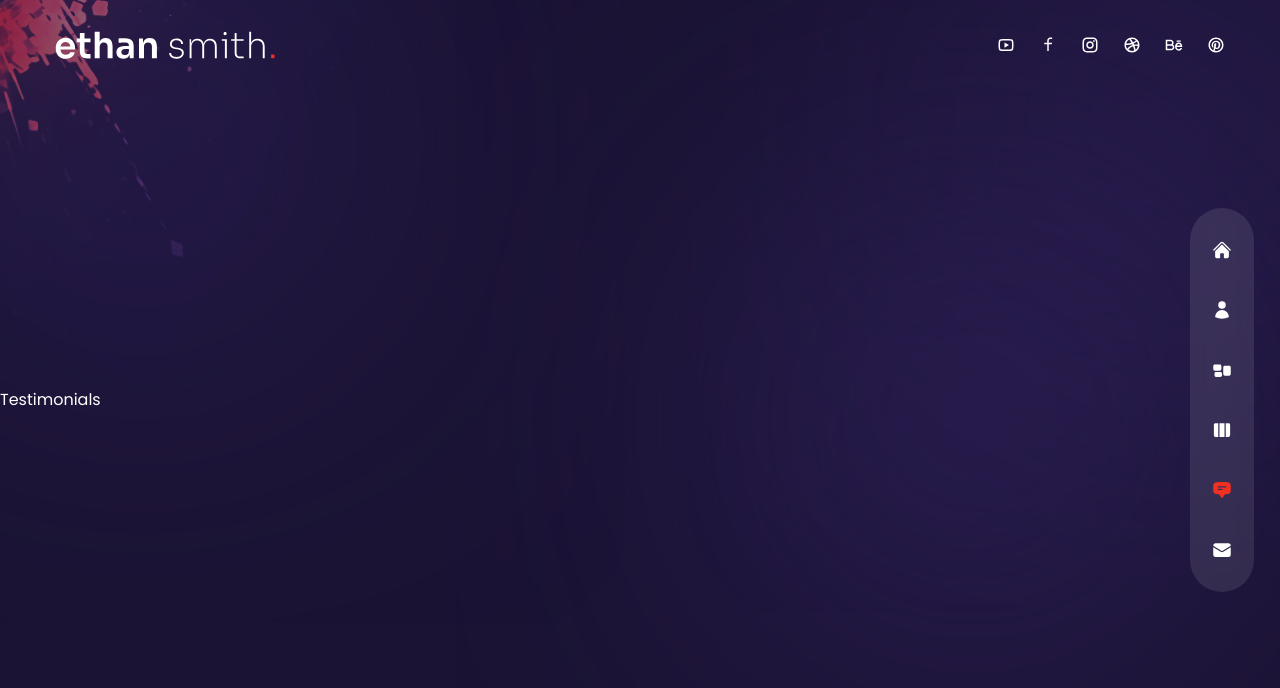
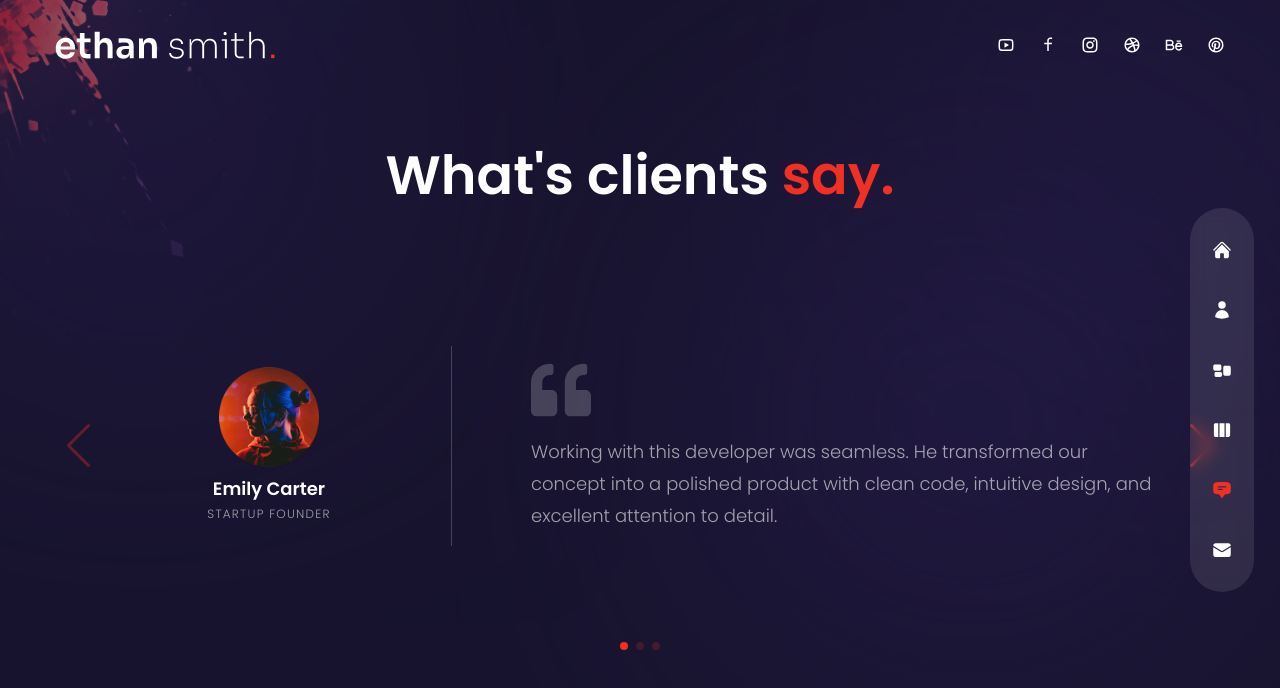
Before and after one commit to Eugensson/portfolio_4, a Next.js app: page /testimonials in a window 1280 px wide. Shown: the top 688 px of the page. Built offline with nearby package versions, Linux system fonts and the light colour scheme.

Commit message:
Created Testimonials page

```diff
--- a/app/testimonials/page.tsx
+++ b/app/testimonials/page.tsx
@@ -1,5 +1,9 @@
 import type { Metadata } from "next";
 import * as motion from "motion/react-client";
+
+import { TestimonialSlider } from "@/components/testimonial-slider";
+
+import { fadeIn } from "@/lib/variants";
 
 export const metadata: Metadata = {
   title: "Testimonials",
@@ -13,9 +17,28 @@ const Testimonials = () => {
         opacity: 1,
         transition: { delay: 0.6, duration: 0.4, ease: "easeIn" },
       }}
-      className="h-screen flex items-center"
+      className="h-full py-35 flex items-center bg-primary/30 text-center"
     >
-      Testimonials
+      <div className="container space-y-4">
+        <motion.div
+          variants={fadeIn("up", 1.4)}
+          initial="hidden"
+          animate="show"
+          exit="hidden"
+        >
+          <h2 className="h2">
+            What&apos;s clients <span className="text-accent">say.</span>
+          </h2>
+        </motion.div>
+        <motion.div
+          variants={fadeIn("up", 1.6)}
+          initial="hidden"
+          animate="show"
+          exit="hidden"
+        >
+          <TestimonialSlider />
+        </motion.div>
+      </div>
     </motion.section>
   );
 };
--- /dev/null
+++ b/components/testimonial-slider.tsx
@@ -0,0 +1,50 @@
+"use client";
+
+import "swiper/css";
+import "swiper/css/pagination";
+import "swiper/css/navigation";
+import Image from "next/image";
+import { FaQuoteLeft } from "react-icons/fa";
+import { Swiper, SwiperSlide } from "swiper/react";
+import { Pagination, Navigation } from "swiper/modules";
+
+import { TESTIMONIALS_DATA } from "@/constants";
+
+export const TestimonialSlider = () => {
+  return (
+    <Swiper
+      navigation={true}
+      pagination={{
+        clickable: true,
+      }}
+      modules={[Navigation, Pagination]}
+      className="h-110 mx-auto"
+    >
+      {TESTIMONIALS_DATA.map(({ image, name, position, message }, index) => (
+        <SwiperSlide key={index}>
+          <div className="h-full lg:px-16 flex flex-col md:flex-row items-center gap-x-8 cursor-pointer">
+            <div className="relative w-full max-w-75 mx-auto xl:mx-0 flex flex-col items-center xl:justify-center">
+              <div className="flex flex-col justify-center text-center">
+                <Image
+                  src={image}
+                  alt={name}
+                  width={100}
+                  height={100}
+                  className="mb-2 mx-auto"
+                />
+                <h3 className="text-lg font-semibold">{name}</h3>
+                <p className="text-xs font-extralight uppercase tracking-widest">
+                  {position}
+                </p>
+              </div>
+            </div>
+            <div className="flex-1 flex flex-col justify-center before:w-0.25 xl:before:bg-white/20 xl:before:absolute xl:before:left-0 xl:before:h-50 relative xl:pl-20">
+              <FaQuoteLeft className="mx-auto md:mx-0 mb-4 text-4xl xl:text-6xl text-white/20" />
+              <p className="xl:text-lg text-center md:text-left">{message}</p>
+            </div>
+          </div>
+        </SwiperSlide>
+      ))}
+    </Swiper>
+  );
+};
--- a/constants/index.ts
+++ b/constants/index.ts
@@ -146,24 +146,24 @@ export const WORK_DATA = {
 export const TESTIMONIALS_DATA = [
   {
     image: "/assets/t-avt-1.png",
-    name: "Anne Smith",
-    position: "Customer",
+    name: "Emily Carter",
+    position: "Startup Founder",
     message:
-      "Choosing this gym was the best decision I made for my health. The trainers are motivating, the equipment is modern, and every session feels rewarding.",
+      "Working with this developer was seamless. He transformed our concept into a polished product with clean code, intuitive design, and excellent attention to detail.",
   },
   {
     image: "/assets/t-avt-2.png",
-    name: "Jane Doe",
-    position: "Customer",
+    name: "Michael Johnson",
+    position: "Agency Project Manager",
     message:
-      "I love the supportive community and the variety of classes offered. Each workout is exciting, and I feel stronger, healthier, and more confident every week.",
+      "Reliable, creative, and communicative throughout the process. Every task was delivered on time, and the end result exceeded our expectations both technically and visually.",
   },
   {
     image: "/assets/t-avt-3.png",
-    name: "John Doe",
-    position: "Customer",
+    name: "Sophia Lee",
+    position: "E-commerce Owner",
     message:
-      "The personalized approach really makes a difference. Friendly staff, clean facilities, and a focus on progress keep me motivated to reach my fitness goals.",
+      "He rebuilt our online store with performance and user experience in mind. Sales improved, the site loads fast, and customers love the new design.",
   },
 ];
 
```
